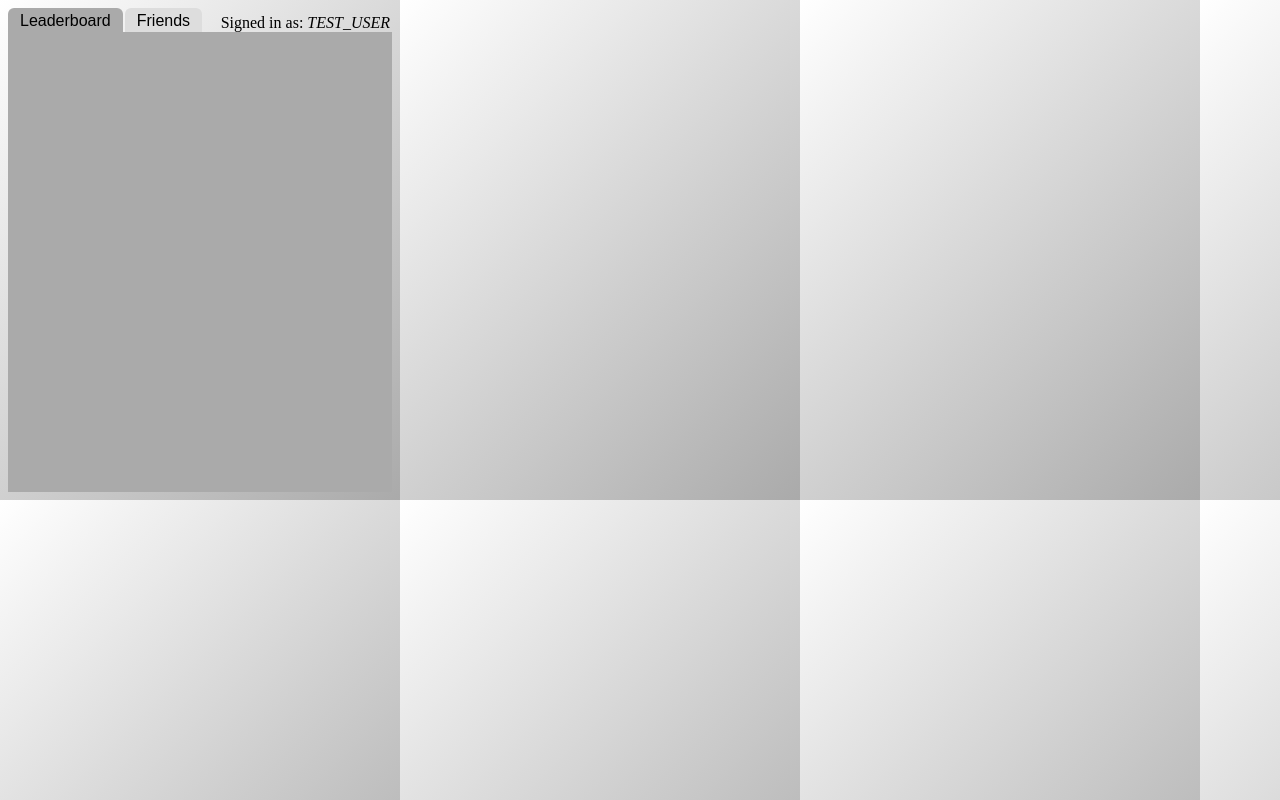
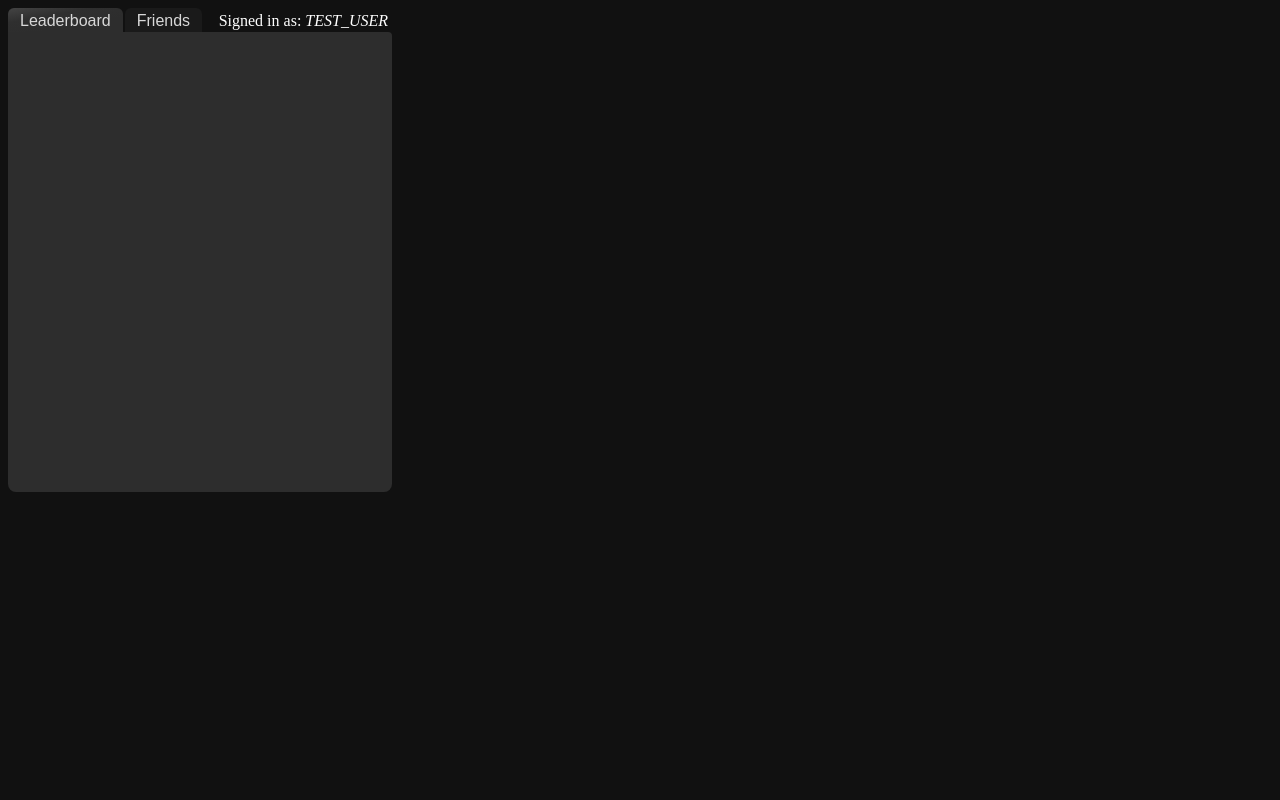
Before and after one commit to imhill/DandyHacks2024, a website with bundled scripts: page src/popup/poppington.html in a window 1280 px wide. Both pictures are taken after a click on the button "Leaderboard". Built offline with nearby package versions, Linux system fonts and the light colour scheme; no server answers.

Commit message:
added dark mode styles

```diff
--- a/src/popup/poppington.html
+++ b/src/popup/poppington.html
@@ -1,4 +1,4 @@
-<html>
+<html class="dark-mode">
     <head>
         <title>JILE</title>
         <link rel="stylesheet" href="../styles/getstylishwithit.css">
@@ -15,7 +15,7 @@
         </div>
 
         <div class="tabbody" id="homeIcon">
-            <img src="../assets/luhcon.png" style="margin: 50px 0px 0px 64px;">
+            <img id="jileHomeIcon" src="../assets/luhcon.png" style="margin: 50px 0px 0px 64px;">
         </div>
 
         <div class="tabbody" id="leaderboard">
--- a/src/styles/getstylishwithit.css
+++ b/src/styles/getstylishwithit.css
@@ -1,6 +1,7 @@
 /* Define variables */
 
-:root{
+/* light mode colors */
+.light-mode{
     --tableBackground: #FFF;
     --popupBackground: linear-gradient(-225deg, #FFF, #AAA);
 
@@ -8,7 +9,7 @@
     --buttonHoverColor: rgba(196,196,196,1);
     --buttonActiveColor: rgba(128,128,128,1);
 
-    --activeTabColor: #AAA;
+    --activeTabBackgroundColor: #AAA;
     --inactiveTapColor: #DDD;
 
     --tableHeaderColor: #F28C28;
@@ -22,14 +23,52 @@
     --searchBarBackgroundColor: #DDD;
 }
 
+/* dark mode colors */
+.dark-mode{
+    --tableBackground: #FFF;
+    --popupBackground: linear-gradient(-225deg, #222, #555);
+    --popupBackgroundColor: #111;
+
+    --tabButtonHoverColor: #222;
+    --tabButtonPressedColor: #333;
+
+    --activeTabBackgroundColor: #2d2d2d;
+    --activeTabTextColor: #D8D8D8;
+    --activeTabGradient: linear-gradient(-10deg, #2d2d2d, #2d2d2d, #2f2f2f, #444);;
+
+    --inactiveTapColor: #1a1a1a;
+    --inactiveTabTextColor: #D8D8D8;
+
+    --tableHeaderColor: #F28C28;
+    --tableHeaderTextColor: #222;
+
+    --tableRowHoverColor: rgba(160,90,30,0.25);
+    --tableRowPrimaryColor: #FFF;
+    --tableRowAlternateColor: #E2E2E2;
+    --tableTextColor: #000;
+
+    --buttonColor: #BBB;
+    --buttonHoverColor: #888;
+    --buttonActiveColor: #444;
+
+    --searchBarBackgroundColor: #BBB;
+    --searchBarHoverColor: #888;
+    --searchBarActiveColor: #777;
+    --placeholderTextColor: #000;
+
+    --textColor: #FFF;
+}
+
 /* Set the dimensions and background color of the window */
 
 html{
     width: 400px;
     height: 500px;
+    color: var(--textColor);
 }
 body{
-    background-image: var(--popupBackground);
+    /*background-image: var(--popupBackground);*/
+    background-color: var(--popupBackgroundColor);
 }
 
 /* Display the home page icon */
@@ -38,15 +77,19 @@ body{
     display: block;
 }
 
+#jileHomeIcon{
+    display: none;
+}
+
 /* User signed in as information */
 
 #userSignedIn{
     z-index: 0;
     position: absolute;
     text-align: right;
-    width: 380px;
-    top: 12px;
-    margin: 2px;
+    width: 376px;
+    top: 8px;
+    margin: 4px;
     height: 0px;
 }
 
@@ -64,17 +107,28 @@ body{
     padding: 4px 12px 2px 12px;
     border-radius: 6px 6px 0px 0px;
 }
+.tabbutton:hover{
+    background-color: var(--tabButtonHoverColor);
+}
+.tabbutton:active{
+    background-color: var(--tabButtonPressedColor);
+}
+
 .activeTab{
-    background-color: var(--activeTabColor);
+    background-image: var(--activeTabGradient);
+    /*background-color: var(--activeTabBackgroundColor);*/
+    color: var(--activeTabTextColor);
 }
 .inactiveTab{
     background-color: var(--inactiveTapColor);
+    color: var(--inactiveTabTextColor);
 }
 
 .tabbody{
     display: none;
-    background-color: var(--activeTabColor);
+    background-color: var(--activeTabBackgroundColor);
     height: 460px;
+    border-radius: 0px 4px 8px 8px;
 }
 
 /* Style the tables */
@@ -106,7 +160,7 @@ tr:hover {
 /* Style the searchbar */
 
 input::placeholder{
-    color: rgba(128,128,128,0.5);
+    color: var(--placeholderTextColor);
 }
 #searchBarTextBox{
     width: 230px;
@@ -116,6 +170,14 @@ input::placeholder{
     border: 0;
     margin: 30px 0px 20px 30px;
     padding: 10px;
+}
+
+#searchBarTextBox:hover{
+    background-color: var(--searchBarHoverColor);
+}
+
+#searchBarTextBox:active{
+    background-color: var(--searchBarActiveColor);
 }
 
 /* Style the add/remove friend buttons */
```
